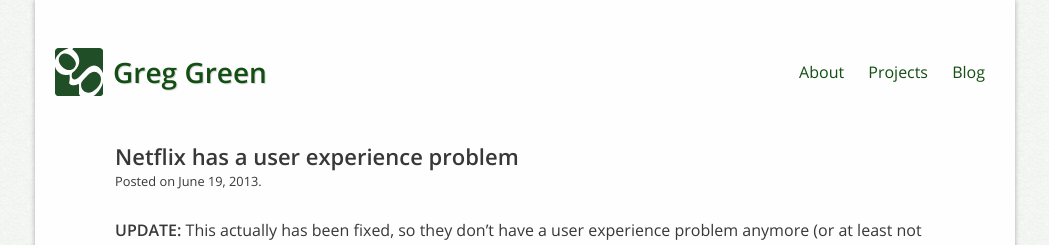
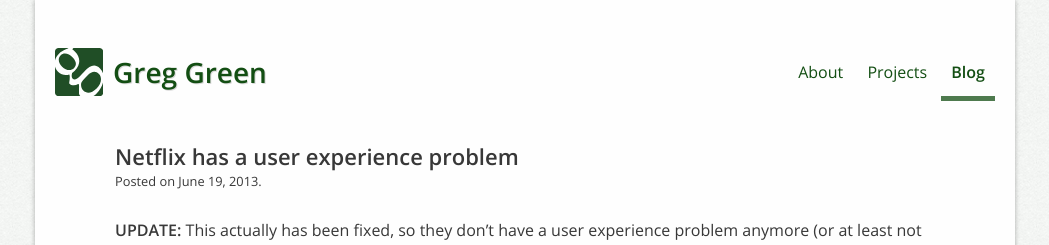
Before and after one commit to greg5green/greg5green.github.io, a Jekyll site: the page built from _posts/2013-06-19-netflix-has-a-user-experience-problem.md, in a window 1280 px wide. Shown: the top 245 px of the page, without its empty margins (115-1164 px from the left). Built offline with Jekyll 4.4.1, drawn with Linux system fonts in a browser that asks for light colours.

Commit message:
Fix bug where 'Blog' in the header wasnt shown as active when viewing a blog post

```diff
--- a/_includes/header.html
+++ b/_includes/header.html
@@ -23,10 +23,10 @@
                 <li class="nav__item {% if page.url == '/index.html' %} nav__item--active {% endif %}">
                     <a href="/">About</a>
                 </li>
-                <li class="nav__item {% if page.path contains 'projects/' %} nav__item--active {% endif %}">
+                <li class="nav__item {% if page.url contains '/projects/' %} nav__item--active {% endif %}">
                     <a href="/projects">Projects</a>
                 </li>
-                <li class="nav__item {% if page.path contains 'blog/'' %} nav__item--active {% endif %}">
+                <li class="nav__item {% if page.url contains '/blog/'' %} nav__item--active {% endif %}">
                     <a href="/blog">Blog</a>
                 </li>
             </ul>
```
